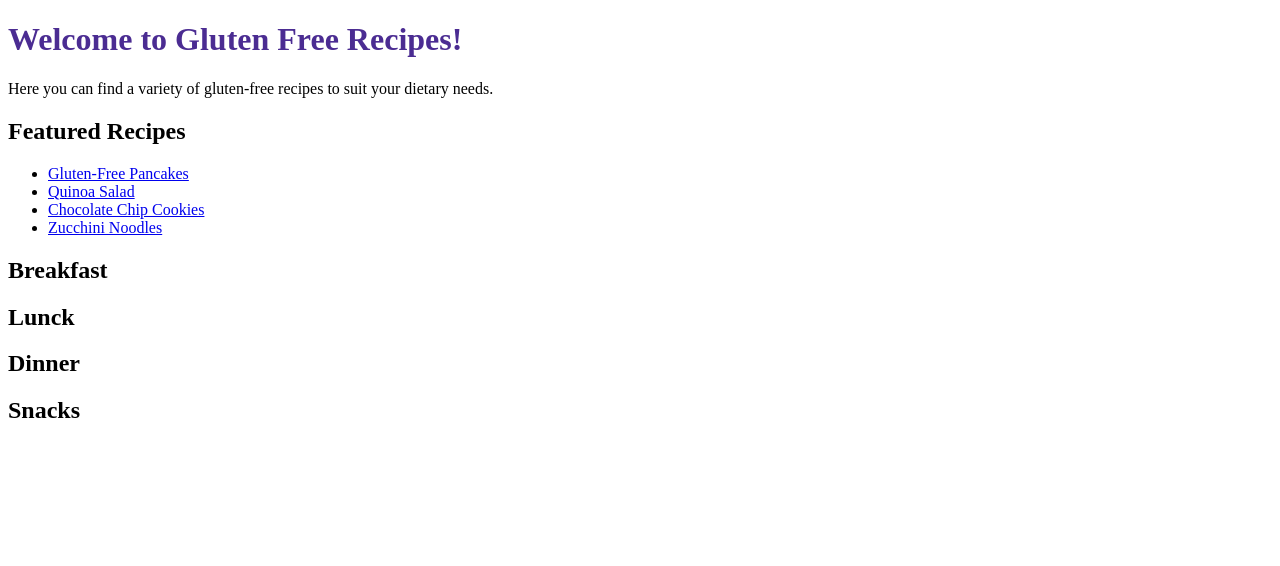
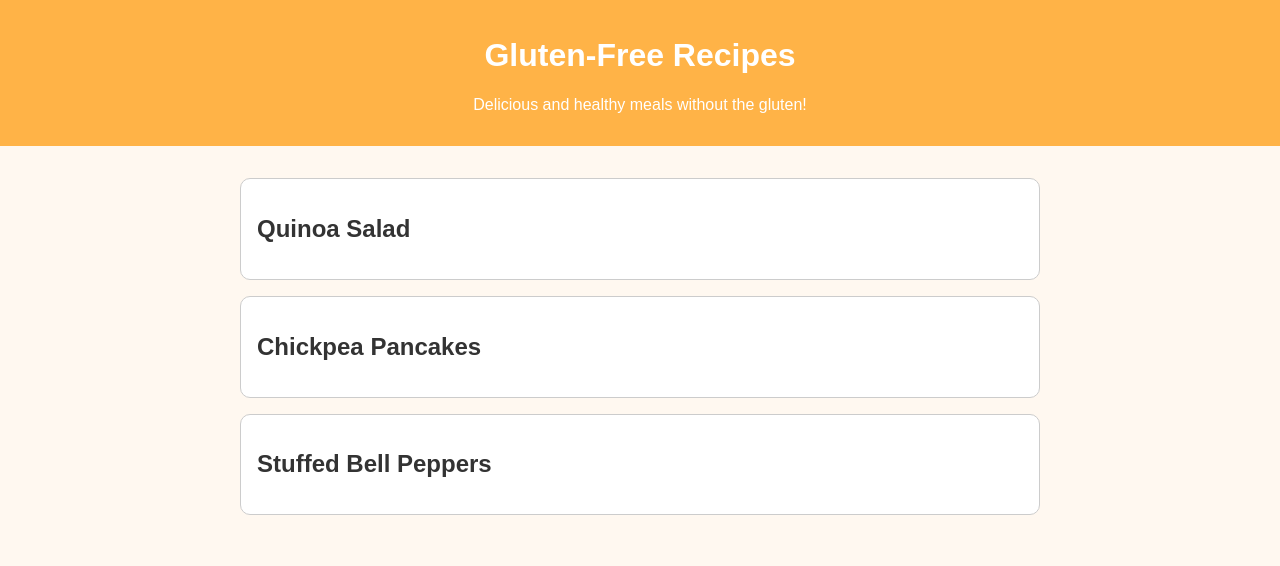
Before and after one commit to Swisskream/GF_Recipes, a plain HTML site: page index.html in a window 1280 px wide. Drawn offline with Linux system fonts and the light colour scheme.

Commit message:
GF update 4.14

```diff
--- a/homepage.css
+++ b/homepage.css
@@ -1,3 +1,3 @@
-.title {
+/* .title {
     color: #4b2c92;
-}
+} */
--- a/index.html
+++ b/index.html
@@ -1,21 +1,86 @@
 <!DOCTYPE html>
-<html>
+<html lang="en">
     <head>
-        <link rel="stylesheet" href="homepage.css">
+        <meta charset="UTF-8" />
+        <meta name="viewport" content="width=device-width, initial-scale=1.0" />
+        <title>Gluten-Free Recipes</title>
+        <style>
+            body {
+            font-family: Arial, sans-serif;
+            margin: 0;
+            padding: 0;
+            background: #fff8f0;
+            color: #333;
+            }
+            header {
+            background: #ffb347;
+            color: white;
+            padding: 1rem;
+            text-align: center;
+            }
+            .container {
+            padding: 2rem;
+            max-width: 800px;
+            margin: auto;
+            }
+            .recipe {
+            border: 1px solid #ccc;
+            border-radius: 10px;
+            padding: 1rem;
+            margin-bottom: 1rem;
+            background-color: #fff;
+            cursor: pointer;
+            transition: transform 0.2s;
+            }
+            .recipe:hover {
+            transform: scale(1.02);
+            }
+            .details {
+            display: none;
+            margin-top: 0.5rem;
+            }
+        </style>
     </head>
     <body>
-        <h1 class="title">Welcome to Gluten Free Recipes!</h1>
-        <p>Here you can find a variety of gluten-free recipes to suit your dietary needs.</p>
-        <h2>Featured Recipes</h2>
-        <ul>
-            <li><a href="recipe1.html">Gluten-Free Pancakes</a></li>
-            <li><a href="recipe2.html">Quinoa Salad</a></li>
-            <li><a href="recipe3.html">Chocolate Chip Cookies</a></li>
-            <li><a href="recipe4.html">Zucchini Noodles</a></li>
-        </ul>
-        <h2>Breakfast</h2>
-        <h2>Lunck</h2>
-        <h2>Dinner</h2>
-        <h2>Snacks</h2>
+        <header>
+            <h1>Gluten-Free Recipes</h1>
+            <p>Delicious and healthy meals without the gluten!</p>
+        </header>
+        <div class="container">
+            <div class="recipe" onclick="toggleDetails(this)">
+            <h2>Quinoa Salad</h2>
+            <div class="details">
+                <p><strong>Ingredients:</strong> Quinoa, cucumber, cherry tomatoes, lemon juice, olive oil</p>
+                <p><strong>Instructions:</strong> Cook quinoa, chop veggies, mix all together and serve chilled.</p>
+            </div>
+            </div>
+
+            <div class="recipe" onclick="toggleDetails(this)">
+            <h2>Chickpea Pancakes</h2>
+            <div class="details">
+                <p><strong>Ingredients:</strong> Chickpea flour, water, salt, veggies</p>
+                <p><strong>Instructions:</strong> Mix ingredients, pour onto pan, cook both sides until golden.</p>
+            </div>
+            </div>
+
+            <div class="recipe" onclick="toggleDetails(this)">
+            <h2>Stuffed Bell Peppers</h2>
+            <div class="details">
+                <p><strong>Ingredients:</strong> Bell peppers, rice, ground turkey, spices</p>
+                <p><strong>Instructions:</strong> Cook filling, stuff peppers, bake at 375°F for 30 mins.</p>
+            </div>
+            </div>
+        </div>
+
+        <script>
+            function toggleDetails(element) {
+            const details = element.querySelector(".details");
+            const allDetails = document.querySelectorAll(".details");
+            allDetails.forEach(d => {
+                if (d !== details) d.style.display = "none";
+            });
+            details.style.display = details.style.display === "block" ? "none" : "block";
+            }
+        </script>
     </body>
 </html>
```
